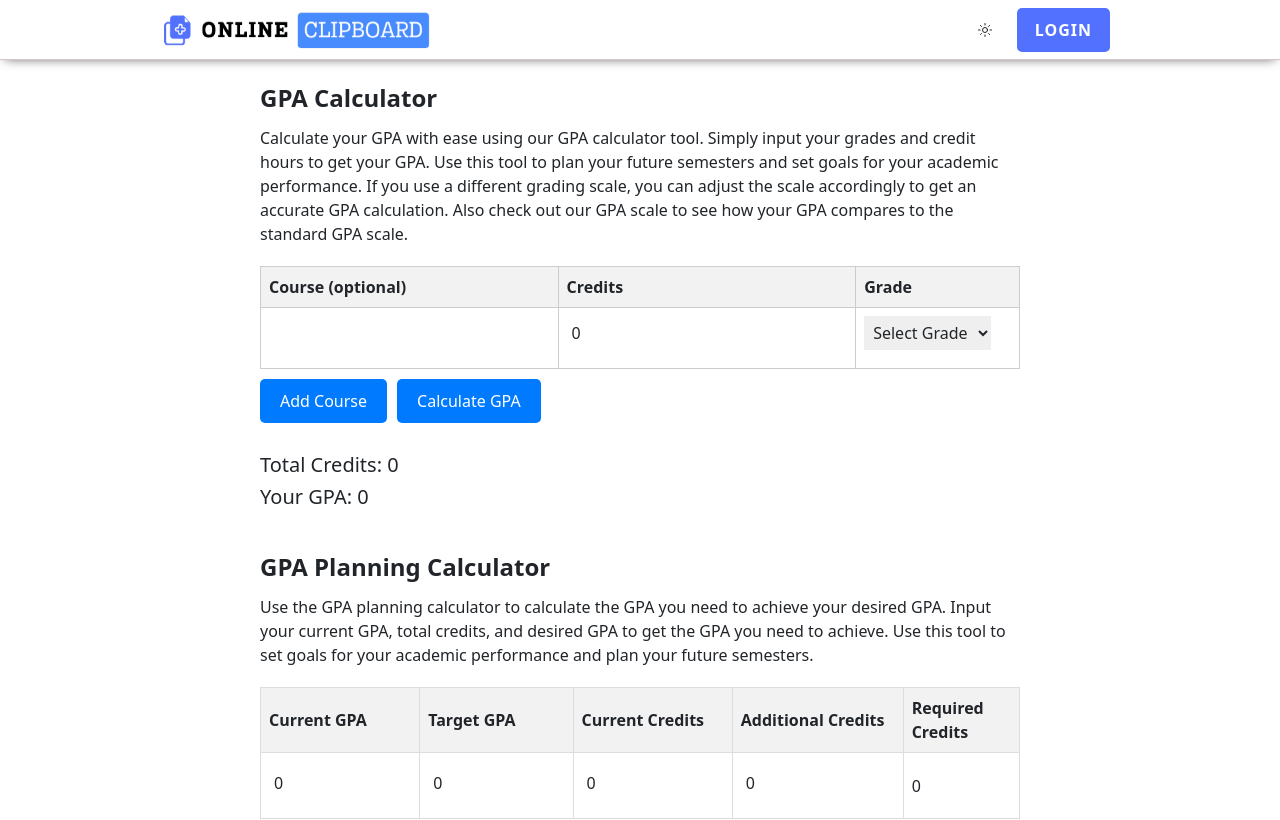
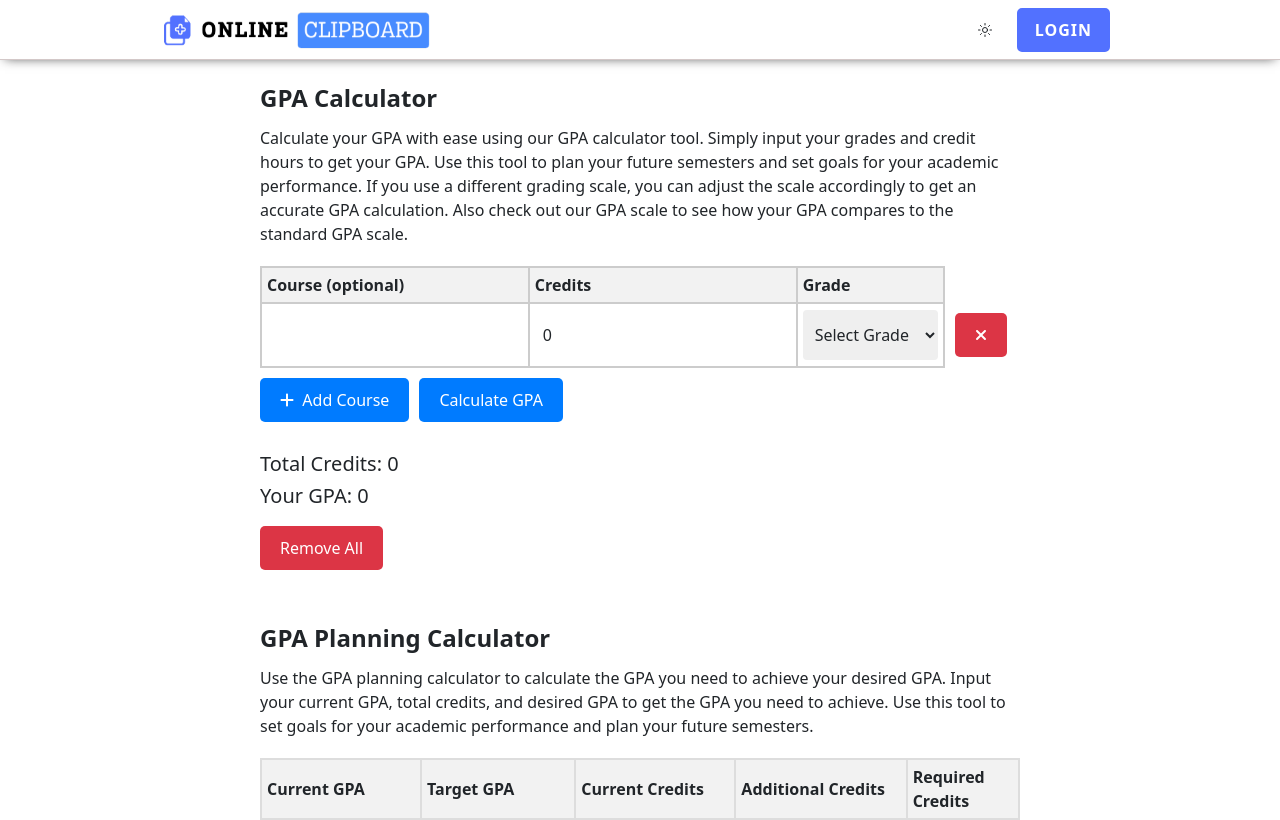
Before and after one commit to Dreamscape03/easy-utility-tools, a React (Create React App) app: page /gpa-calculator in a window 1280 px wide. Shown: the top 820 px of the page. Built offline with nearby package versions, Linux system fonts and the light colour scheme.

Commit message:
Update FontAwesome dependencies and CSS styles for CGPA and GPA calculators

```diff
--- a/package.json
+++ b/package.json
@@ -3,6 +3,9 @@
   "version": "0.1.0",
   "private": true,
   "dependencies": {
+    "@fortawesome/fontawesome-svg-core": "^6.5.2",
+    "@fortawesome/free-solid-svg-icons": "^6.5.2",
+    "@fortawesome/react-fontawesome": "^0.2.0",
     "@testing-library/jest-dom": "^5.17.0",
     "@testing-library/react": "^13.4.0",
     "@testing-library/user-event": "^13.5.0",
--- a/src/Page/CGPA Calculator/CGPACalculator.js
+++ b/src/Page/CGPA Calculator/CGPACalculator.js
@@ -1,6 +1,8 @@
 import React, { useState } from "react";
 import { Navbar } from "../../partial/Navbar";
 import Style from "./CGPACalculator.module.css";
+import { FontAwesomeIcon } from "@fortawesome/react-fontawesome";
+import { faPlus, faTimes } from "@fortawesome/free-solid-svg-icons";
 
 export const CGPACalculator = () => {
   const [semesters, setSemesters] = useState([
@@ -31,6 +33,24 @@ export const CGPACalculator = () => {
       credit: 0,
       grade: "",
     });
+    setSemesters(updatedSemesters);
+  };
+
+  const handleRemoveSubject = (semesterIndex, subjectIndex) => {
+    const updatedSemesters = [...semesters];
+    updatedSemesters[semesterIndex].subjects.splice(subjectIndex, 1);
+    setSemesters(updatedSemesters);
+  };
+
+  const handleRemoveAllSubjects = (semesterIndex) => {
+    const updatedSemesters = [...semesters];
+    updatedSemesters[semesterIndex].subjects = [];
+    setSemesters(updatedSemesters);
+  };
+
+  const handleRemoveSemester = (semesterIndex) => {
+    const updatedSemesters = [...semesters];
+    updatedSemesters.splice(semesterIndex, 1);
     setSemesters(updatedSemesters);
   };
 
@@ -171,7 +191,7 @@ export const CGPACalculator = () => {
                             )
                           }
                         >
-                          <option value="">Grade</option>
+                          <option value=""> Select Grade</option>
                           <option value="A+">A+</option>
                           <option value="A">A</option>
                           <option value="B+">B+</option>
@@ -184,19 +204,47 @@ export const CGPACalculator = () => {
                           <option value="I">I</option>
                         </select>
                       </td>
+                        <button
+                          className={Style.removeButton}
+                          onClick={() =>
+                            handleRemoveSubject(semesterIndex, subjectIndex)
+                          }
+                        >
+                          <FontAwesomeIcon icon={faTimes} />
+                        </button>
                     </tr>
                   ))}
                 </tbody>
               </table>
               <button onClick={() => handleAddSubject(semesterIndex)}>
-                Add Subject
+                <FontAwesomeIcon icon={faPlus} />
+                &nbsp; Add Subject
+              </button>
+              <button
+                className={Style.removeAllButton}
+                onClick={() => handleRemoveAllSubjects(semesterIndex)}
+              >
+                Remove All Subjects
               </button>
               <div>
-                <h5> Your GPA: {calculateGPA(semester.subjects)}</h5>
+                <h5>Your GPA: {calculateGPA(semester.subjects)}</h5>
               </div>
             </div>
           ))}
-          <button onClick={handleAddSemester}>Add Semester</button>
+          <div>
+            <button onClick={handleAddSemester}>
+              <FontAwesomeIcon icon={faPlus} />
+              &nbsp; Add Semester
+            </button>
+            {semesters.length > 0 && (
+              <button
+                className={Style.removeAllButton}
+                onClick={() => handleRemoveSemester(semesters.length - 1)}
+              >
+                Remove Semester
+              </button>
+            )}
+          </div>
           <div>
             <h5>Your CGPA: {calculateCGPA()}</h5>
           </div>
--- a/src/Page/CGPA Calculator/CGPACalculator.module.css
+++ b/src/Page/CGPA Calculator/CGPACalculator.module.css
@@ -25,9 +25,20 @@ table {
 }
 
 th, td {
-  border: 1px solid #ccc;
+  border: 2px solid #ccc;
+  padding: 5px;
+  text-align: left;
+}
+input[type="text"],
+input[type="number"],
+select {
+  width: 100%;
+  border: none;
+  outline: none;
   padding: 8px;
-  text-align: left;
+  border-radius: 4px;
+  /* background-color: #f0f0f0; */
+  height: 50px;
 }
 
 button {
@@ -49,3 +60,25 @@ button:hover {
   margin-top: 20px;
   font-weight: bold;
 }
+.removeButton {
+  background-color: #dc3545;
+  color: #fff;
+  border: none;
+  border-radius: 5px;
+  cursor: pointer;
+  margin-left: 10px;
+}
+.removeButton:hover {
+  background-color: #bd2130;
+}
+.removeAllButton {
+  background-color: #dc3545;
+  color: #fff;
+  border: none;
+  border-radius: 5px;
+  cursor: pointer;
+  margin-top: 10px;
+}
+.removeAllButton:hover {
+  background-color: #bd2130;
+}
--- a/src/Page/GPA Calculator/GPACalculator.js
+++ b/src/Page/GPA Calculator/GPACalculator.js
@@ -1,5 +1,7 @@
 import React, { useState } from "react";
 import { Navbar } from "../../partial/Navbar";
+import { FontAwesomeIcon } from "@fortawesome/react-fontawesome";
+import { faPlus, faTimes } from "@fortawesome/free-solid-svg-icons";
 import Style from "./GPACalculator.module.css";
 
 export const GPACalculator = () => {
@@ -16,6 +18,16 @@ export const GPACalculator = () => {
     const newCourses = [...courses];
     newCourses.push({ name: "", credit: 0, grade: "" });
     setCourses(newCourses);
+  };
+
+  const removeCourse = (index) => {
+    const newCourses = [...courses];
+    newCourses.splice(index, 1);
+    setCourses(newCourses);
+  };
+
+  const removeAllCourses = () => {
+    setCourses([{ name: "", credit: 0, grade: "" }]);
   };
 
   const handleCourseChange = (index, event) => {
@@ -133,28 +145,39 @@ export const GPACalculator = () => {
                       <option value="">Select Grade</option>
                       <option value="A+">A+</option>
                       <option value="A">A</option>
-                      <option value="A-">A-</option>
                       <option value="B+">B+</option>
                       <option value="B">B</option>
-                      <option value="B-">B-</option>
                       <option value="C+">C+</option>
                       <option value="C">C</option>
-                      <option value="C-">C-</option>
-                      <option value="D+">D+</option>
                       <option value="D">D</option>
+                      <option value="E">E</option>
                       <option value="F">F</option>
+                      <option value="I">I</option>
                     </select>
                   </td>
+                  <button
+                    className={Style.removeButton}
+                    onClick={() => removeCourse(index)}
+                  >
+                    <FontAwesomeIcon icon={faTimes} />
+                  </button>
                 </tr>
               ))}
             </tbody>
           </table>
-          <button onClick={addCourse}>Add Course</button>
+          <button onClick={addCourse}>
+            <FontAwesomeIcon icon={faPlus} />
+            &nbsp; Add Course
+          </button>
           <button onClick={calculateGPA}>Calculate GPA</button>
           <div className={Style.result}>
             <h5>Total Credits: {totalCredits}</h5>
-            <h5> Your GPA: {gpa}</h5>
+            <h5>Your GPA: {gpa}</h5>
           </div>
+          {/* Remove All Button */}
+          <button className={Style.removeAllButton} onClick={removeAllCourses}>
+            Remove All
+          </button>
         </div>
         {/* GPA Planning Calculator */}
         <div className={Style.gpaPlanningContainer}>
--- a/src/Page/GPA Calculator/GPACalculator.module.css
+++ b/src/Page/GPA Calculator/GPACalculator.module.css
@@ -35,8 +35,8 @@ table {
 
 th,
 td {
-  padding: 8px;
-  border: 1px solid #ddd;
+  padding: 5px;
+  border: 2px solid #ddd;
 }
 
 th {
@@ -46,10 +46,13 @@ th {
 input[type="text"],
 input[type="number"],
 select {
-  width: calc(100% - 20px);
-  padding: 5px;
-  box-sizing: border-box;
-  margin-bottom: 10px;
+  width: 100%;
+  border: none;
+  outline: none;
+  padding: 8px;
+  border-radius: 4px;
+  /* background-color: #f0f0f0; */
+  height: 50px;
 }
 
 button {
@@ -86,8 +89,8 @@ button:hover {
 
 .gpaPlanningContainer th,
 .gpaPlanningContainer td {
-  padding: 8px;
-  border: 1px solid #ddd;
+  padding: 5px;
+  border: 2px solid #ddd;
 }
 
 .gpaPlanningContainer th {
@@ -95,10 +98,11 @@ button:hover {
 }
 
 .gpaPlanningContainer input[type="number"] {
-  width: 100%;
-  padding: 5px;
-  box-sizing: border-box;
-  margin-top: 5px;
+  border: none;
+  outline: none;
+  padding: 8px;
+  border-radius: 4px;
+  /* background-color: #f0f0f0; */
 }
 
 .gpaPlanningContainer button {
@@ -114,3 +118,24 @@ button:hover {
 .gpaPlanningContainer button:hover {
   background-color: #0056b3;
 }
+.removeButton {
+  background-color: #dc3545;
+  color: #fff;
+  border: none;
+  border-radius: 5px;
+  cursor: pointer;
+  margin-left: 10px;
+}
+.removeButton:hover {
+  background-color: #a71d2a;
+}
+.removeAllButton {
+  background-color: #dc3545;
+  color: #fff;
+  border: none;
+  border-radius: 5px;
+  cursor: pointer;
+}
+.removeAllButton:hover {
+  background-color: #a71d2a;
+}
```
